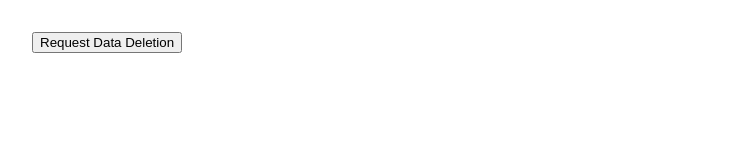
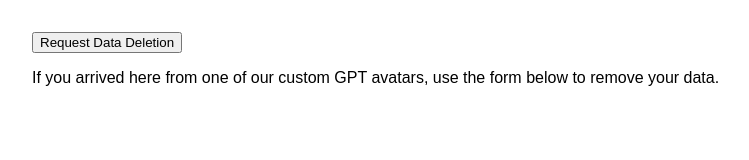
Before and after one commit to BP-H/gptfrenzy, a plain HTML site: page docs/deletion_popup_example.html in a window 1280 px wide. Shown: the whole page, without its empty margins (0-749 px from the left). Drawn offline with Linux system fonts and the light colour scheme.

Commit message:
Clarify deletion popup usage

```diff
--- a/docs/deletion_popup_example.html
+++ b/docs/deletion_popup_example.html
@@ -11,6 +11,7 @@ body {font-family: Arial, sans-serif; margin: 2rem;}
 </head>
 <body>
 <button id="deleteButton">Request Data Deletion</button>
+<p style="margin-top:1rem;">If you arrived here from one of our custom GPT avatars, use the form below to remove your data.</p>
 
 <div id="deleteModal">
   <div class="modal-content">
```
Also changed, not shown: 1 other file.
